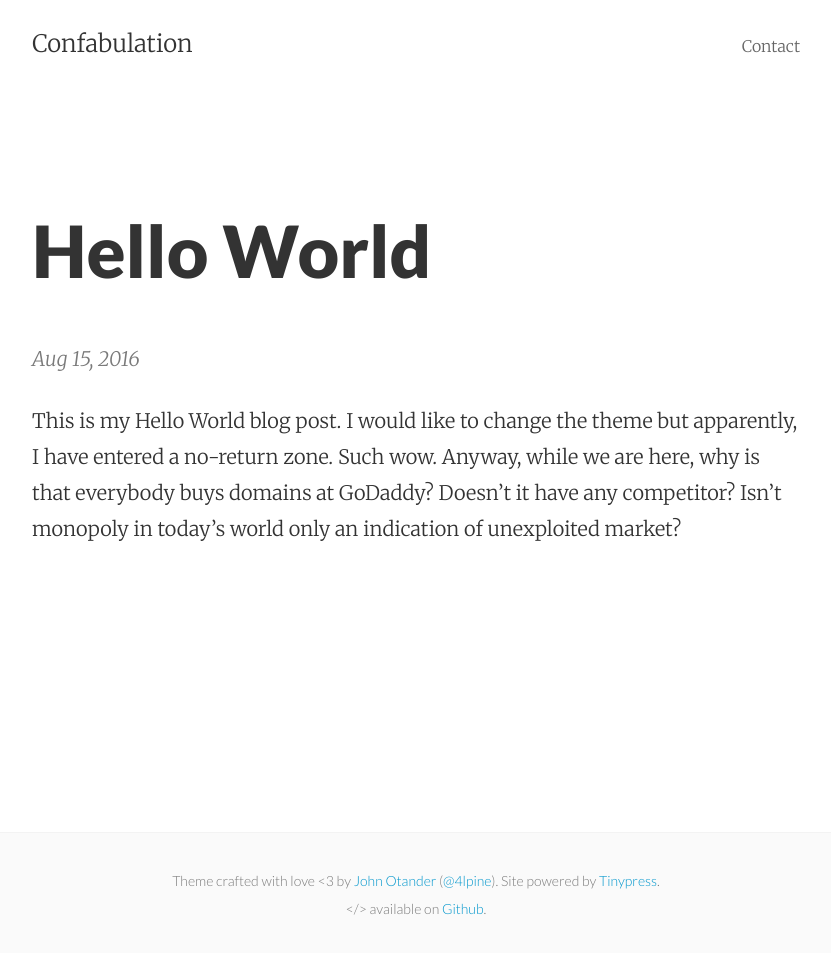
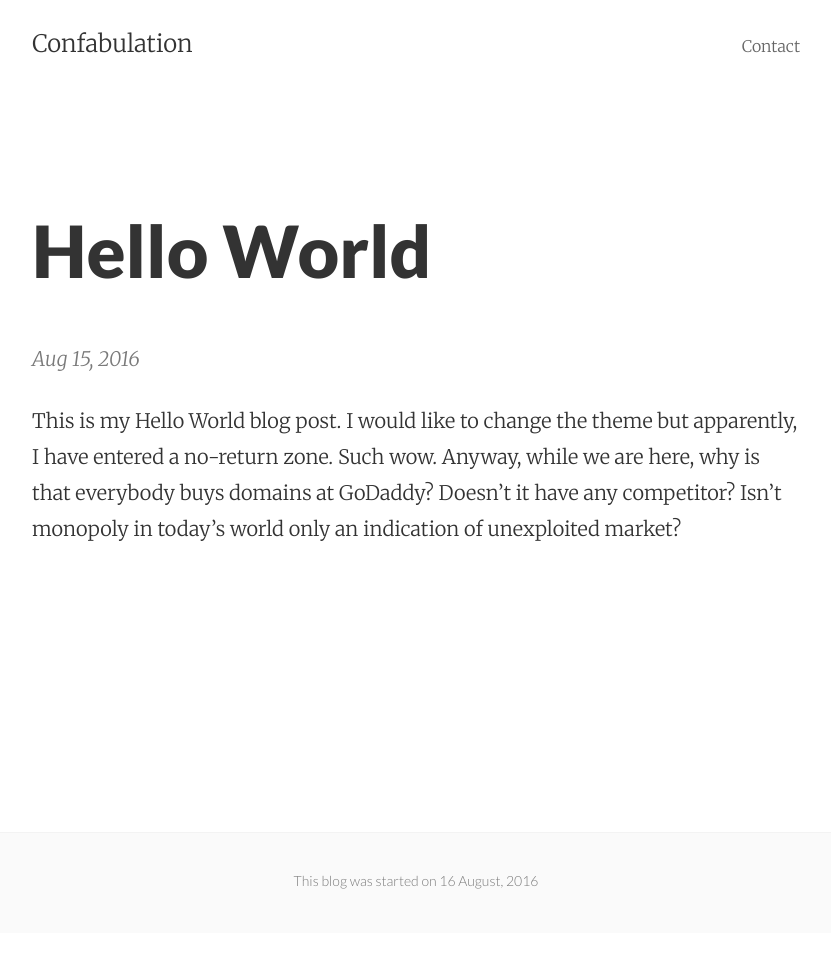
Before and after one commit to skywalker-hunter/skywalker-hunter.github.io, a Jekyll site: the page built from _posts/2016-08-15-hello-world.markdown, in a window 1280 px wide. Shown: the whole page, without its empty margins (224-1055 px from the left). Built offline with Jekyll 4.4.1, drawn with Linux system fonts in a browser that asks for light colours.

Commit message:
Update footer.html

```diff
--- a/_includes/footer.html
+++ b/_includes/footer.html
@@ -2,8 +2,7 @@
   <div class="p2 wrap">
     <div class="measure mt1 center">
       <small>
-        Theme crafted with love &lt;3 by <a href="http://johnotander.com">John Otander</a> (<a href="https://twitter.com/4lpine">@4lpine</a>). Site powered by <a href="https://tinypress.co/">Tinypress</a>.<br>
-        &lt;/&gt; available on <a href="https://github.com/johnotander/pixyll.git">Github</a>.
+        This blog was started on 16 August, 2016
       </small>
     </div>
   </div>
```
